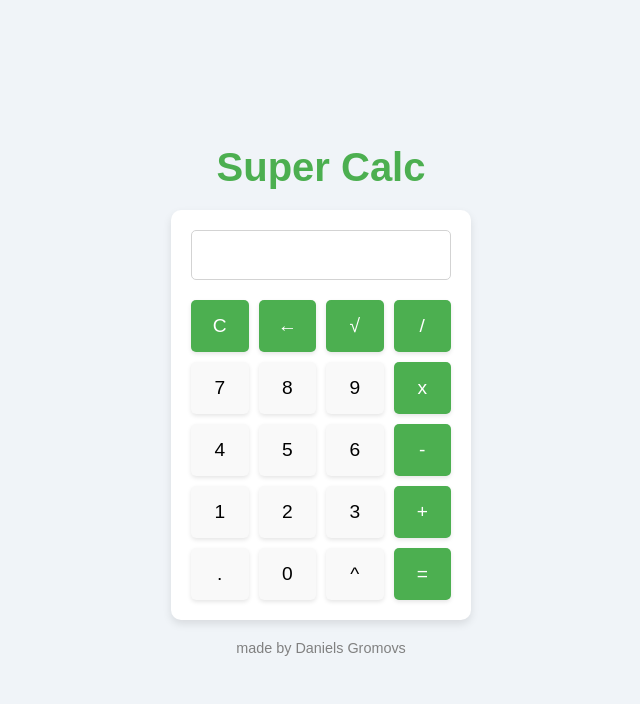
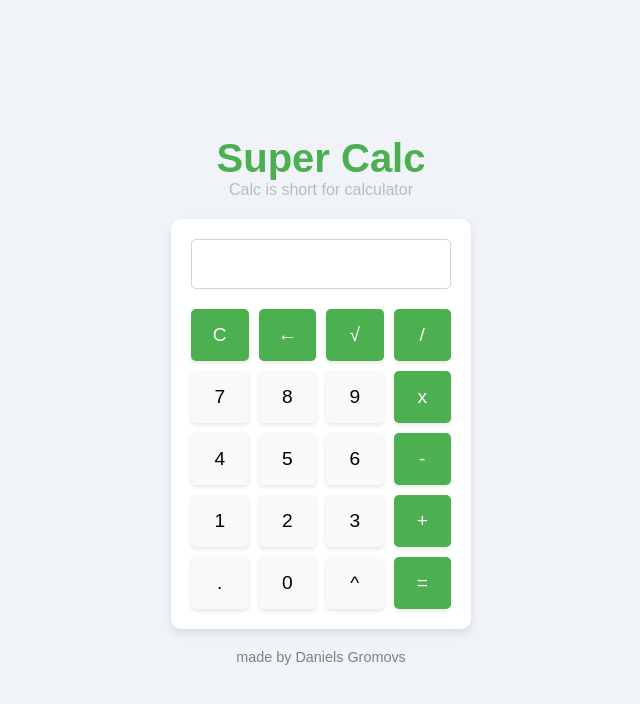
Before and after one commit to DanielsGromovs/WebCalc, a plain HTML site: page Index.html in a window 1280 px wide. Shown: the whole page, without its empty margins (319-959 px from the left). Drawn offline with Linux system fonts and the light colour scheme.

Commit message:
Added description

```diff
--- a/Index.html
+++ b/Index.html
@@ -8,6 +8,7 @@
 <body>
     <Header>
         <H1>Super Calc</H1>
+        <p>Calc is short for calculator</p>
     </Header>
     <main>
         <div class="calculator">
--- a/style.css
+++ b/style.css
@@ -26,6 +26,10 @@ header {
 header h1 {
     font-size: 2.5em;
     color: #4CAF50;
+}
+
+header p {
+    color: rgb(187, 187, 187);
 }
 
 
```
